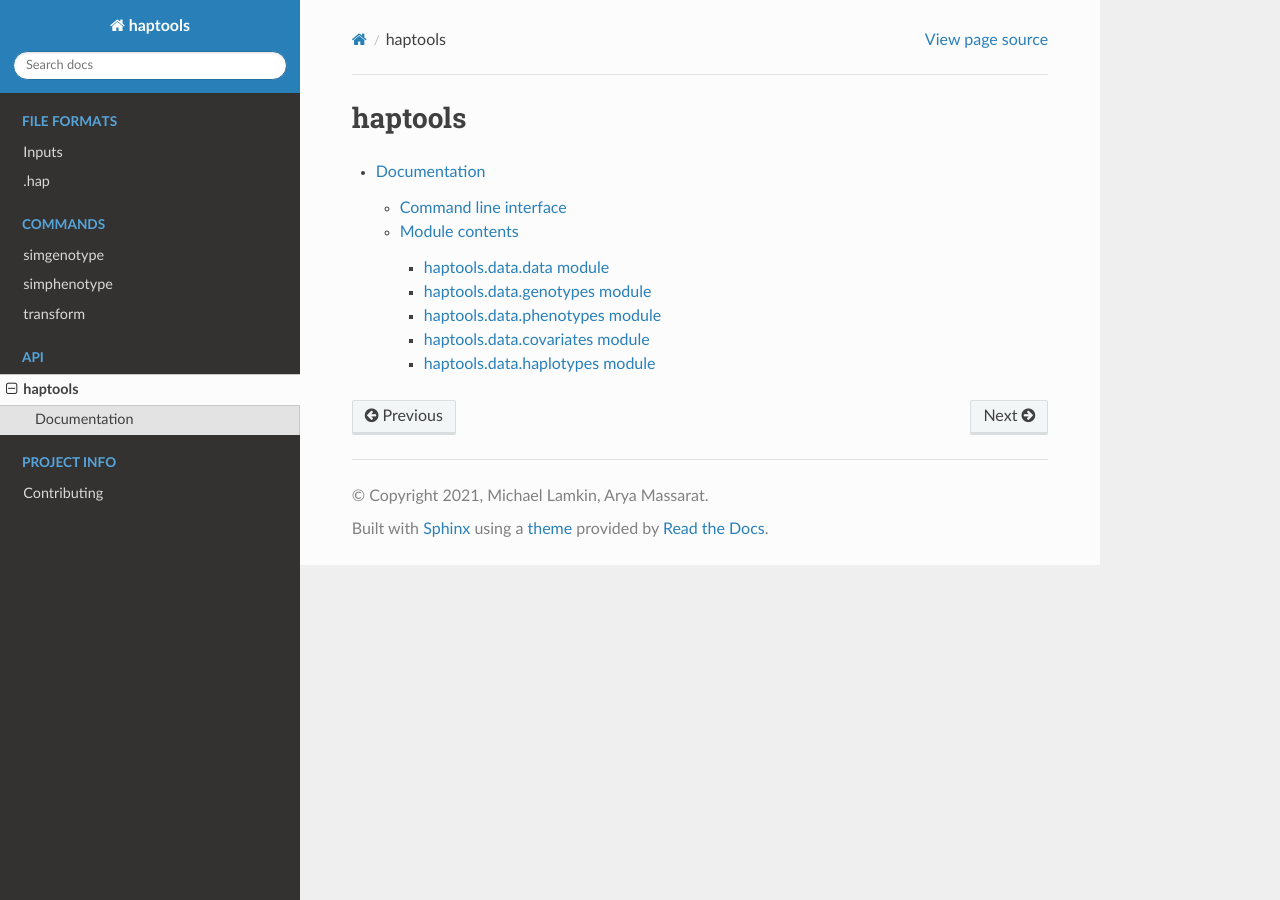
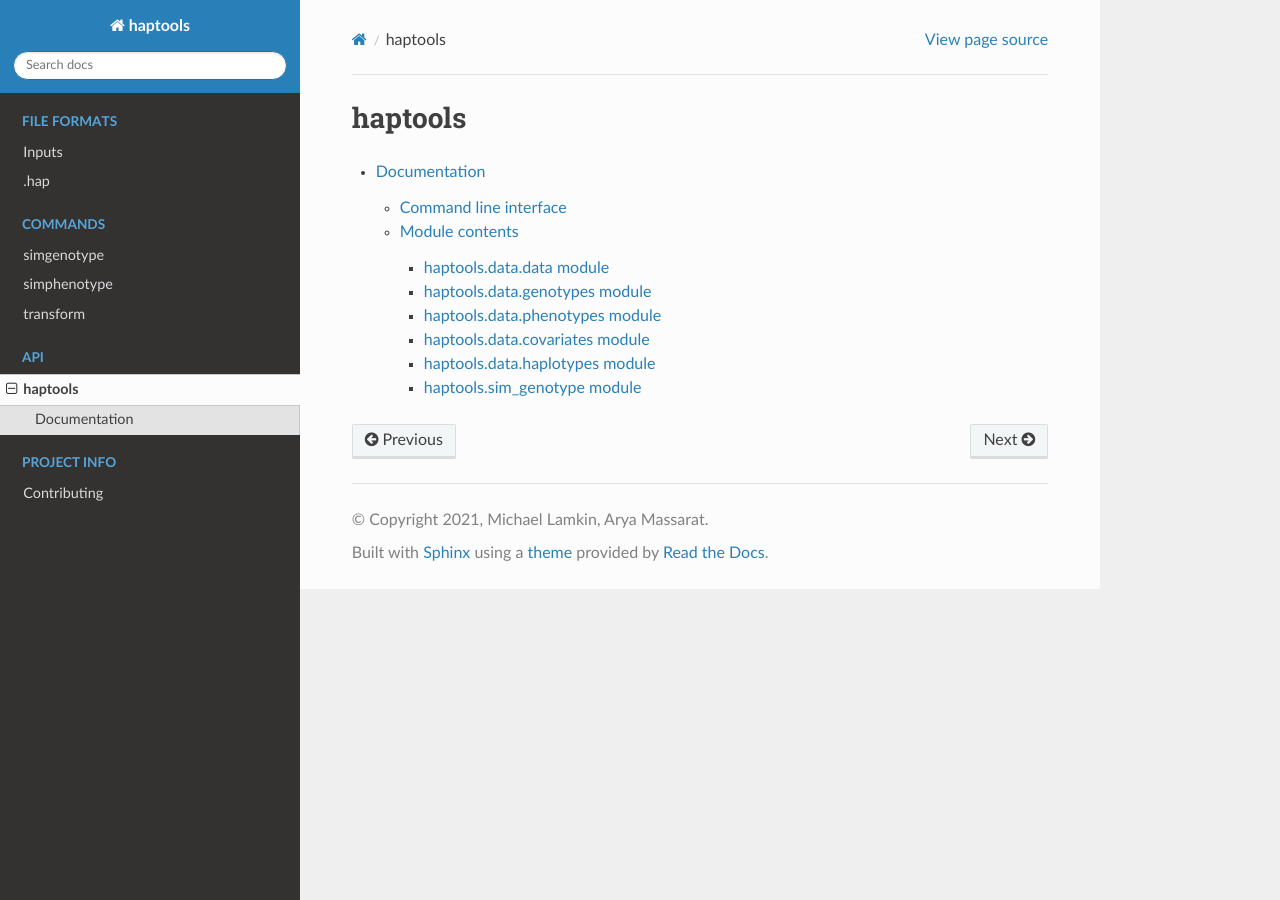
Before and after one commit to CAST-genomics/haptools, a Sphinx documentation site: the page built from docs/api/modules.rst, in a window 1280 px wide. Built offline with Sphinx 7.4.7 and the Read the Docs theme 2.0.0, drawn with Linux system fonts in a browser that asks for light colours.

Commit message:
Updated docs to include simgenotypes

```diff
--- a/docs/api/haptools.rst
+++ b/docs/api/haptools.rst
@@ -51,3 +51,11 @@ haptools.data.haplotypes module
    :members:
    :undoc-members:
    :show-inheritance:
+
+haptools.sim_genotype module
+~~~~~~~~~~~~~~~~~~~~~~~~
+
+.. automodule:: haptools.sim_genotype
+   :members:
+   :undoc-members:
+   :show-inheritance:
```
